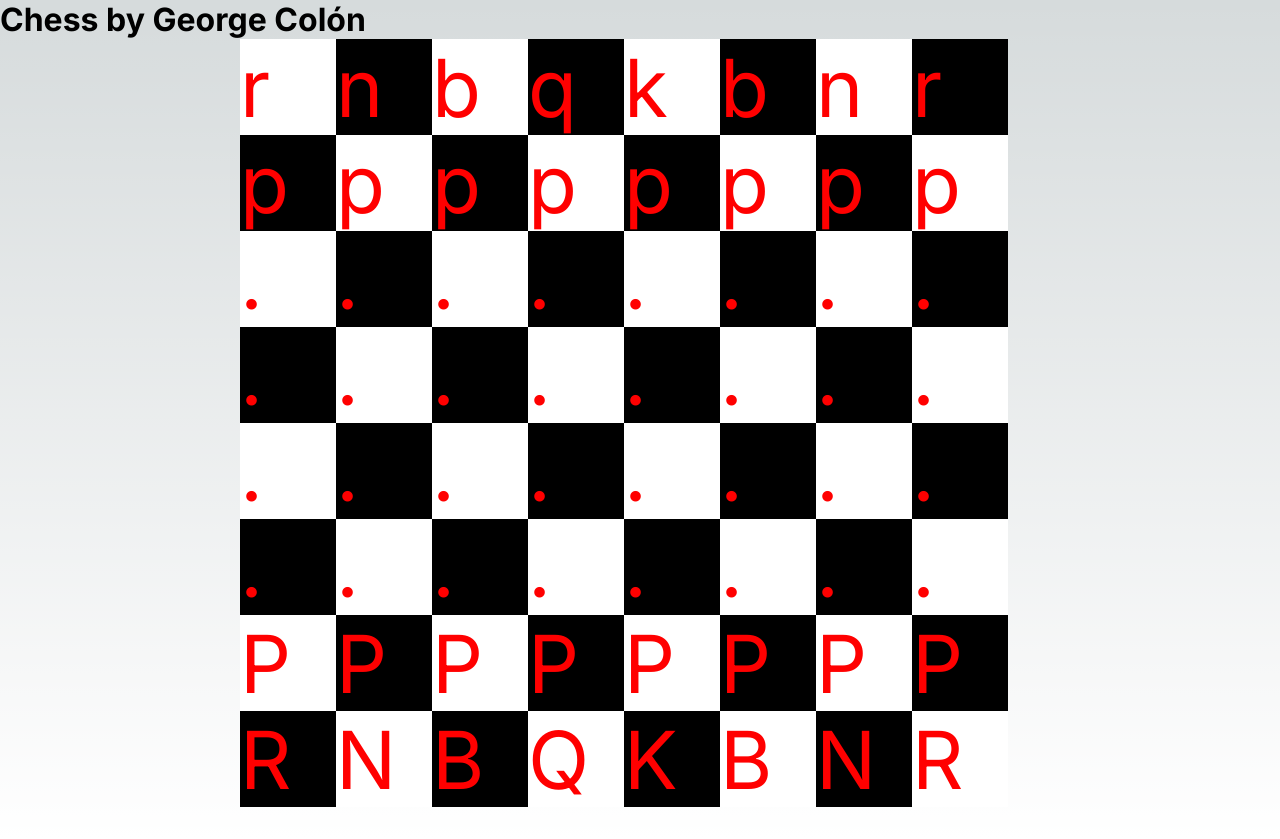
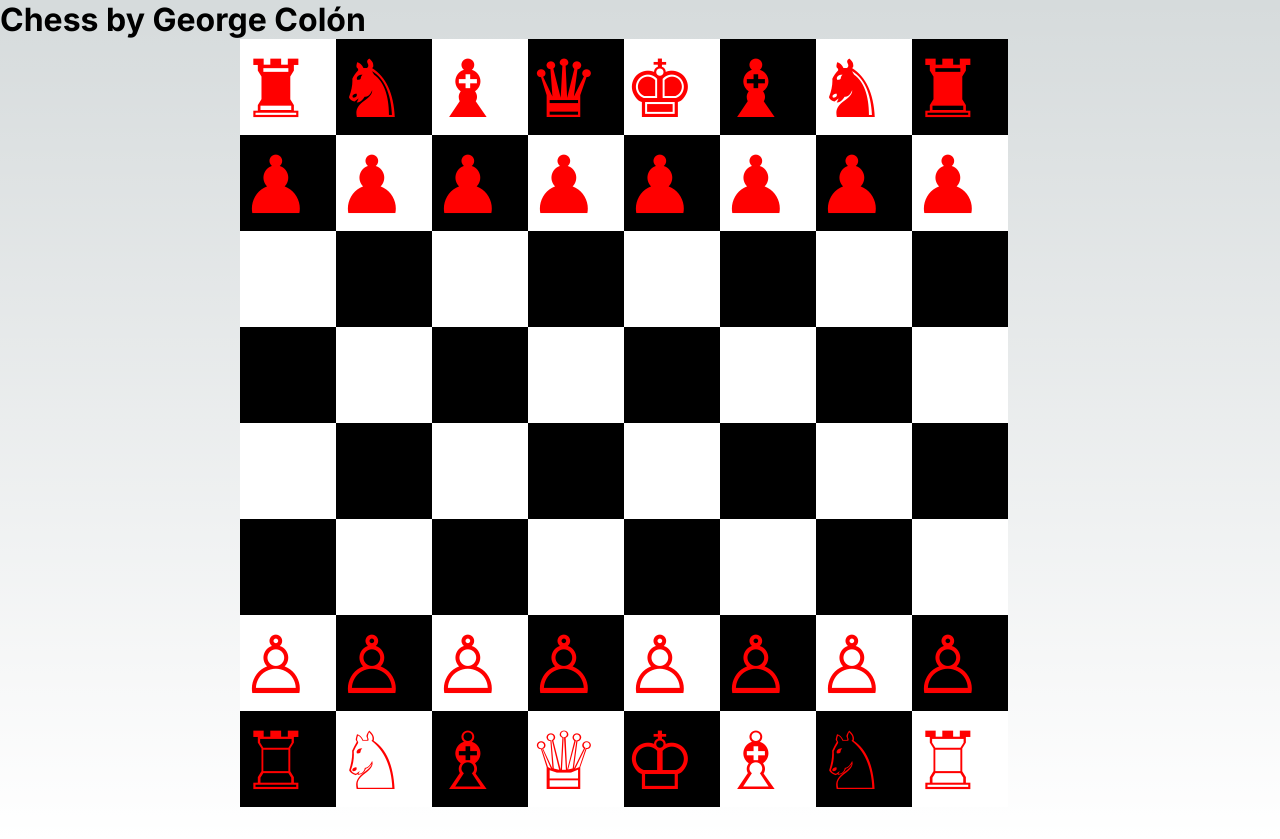
Before and after one commit to geocolon/game-of-chess, a Next.js app: page / in a window 1280 px wide. Built offline with nearby package versions, Linux system fonts and the light colour scheme.

Commit message:
board.tsx updated

```diff
--- a/src/app/components/board.module.scss
+++ b/src/app/components/board.module.scss
@@ -17,4 +17,22 @@
    .w {
       background-color: white;
    }
+
 }
+
+// .highlighted
+   .pointer {
+      cursor: pointer;
+   }
+   .highlighted {
+      position: inherit;
+      &::before {
+         content: '';
+         position: relative;
+         top: 0;
+         right: 0;
+         bottom: 0;
+         left: 0;
+         background-image: radial-gradient(red, transparent, transparent);
+      }
+   }
--- a/src/app/components/board.tsx
+++ b/src/app/components/board.tsx
@@ -1,7 +1,7 @@
 "use client";
-import {Chess} from 'chess.js';
+import {Chess, Move} from 'chess.js';
 import {useEffect, useState} from 'react';
-import {p0, pw, pb} from '../utils/chess-utils';
+import {p0, pw, pb, chess, getBoard} from '../utils/chess-utils';
 import styles from './board.module.scss';
 
 const Board = () => {
@@ -12,30 +12,51 @@ const Board = () => {
             new Array(8)
             .fill('')
         ));
-
+    const [highlighted, setHighlighted] = useState<string[]>([]);
     useEffect(() => {
-        const chess = new Chess();
-        const b = chess
-            .ascii()
-            .split('\n')
-            .slice(1, 9)
-            .map((rank) => rank.slice(5, 27).split('  '));
-        setPieces(b);
+        setPieces(getBoard());
     }, []);
 
   return (
     <div className={styles.board}>
         {new Array(8).fill(0).map((_, i) => (
             <div className={styles.row} key={i}>
-                {new Array(8).fill(0).map((_, j) => (
-                    <div
-                        className={[
-                            styles.col,
-                            (i + j) % 2 === 0 ? styles.w : styles.b
-                            ].join(' ')}
-                            key={`${i}, ${j}`}
-                    >{pieces[i][j]}</div>
-                ))}
+                {new Array(8).fill(0).map((_, j) => {
+                        // Which piece is at this square?
+                        let p = pieces[i][j];
+                        let c = '';
+                        if ( p == ".") {
+                            p = "";
+                        } else if (p.match(/[A-Z]/)) {
+                            p = pw[p0.indexOf(p.toLowerCase())];
+                            c = 'w';
+                        } else {
+                            p = pb[p0.indexOf(p)];
+                            c = 'b';
+                        }
+
+                        const square = `${'abcdefgh'.charAt(j)}${8 - i}`;
+
+                        return (
+                        <div
+                            className={[
+                                styles.col,
+                                (i + j) % 2 === 0 ? styles.w : styles.b,
+                                    p && chess.turn() == c && styles.pointer,
+                                    highlighted.includes(square) && styles.highlighted,
+                                ].join(' ')}
+                                key={`${i}, ${j}`}
+                                onClick={
+                                   () => {
+                                    // @ts-ignore
+                                    const mvs = chess.moves({square, verbose: true}) as Move[];
+                                    setHighlighted(mvs.map(({to}) => to));
+                                    console.log(mvs);
+
+                                }}
+                        >{p}</div>)
+                    }
+                )}
             </div>
             ))}
     </div>
--- a/src/app/globals.css
+++ b/src/app/globals.css
@@ -75,6 +75,7 @@
 
 * {
   box-sizing: border-box;
+  cursor: default;
   padding: 0;
   margin: 0;
 }
--- a/src/app/utils/chess-utils.ts
+++ b/src/app/utils/chess-utils.ts
@@ -1,3 +1,13 @@
+import { Chess } from "chess.js";
+
 export const p0 = "rnbqkp";
 export const pb = "♜♞♝♛♚♟"
 export const pw = "♖♘♗♕♔♙"
+export const chess = new Chess();
+
+export const getBoard = () =>
+    chess
+    .ascii()
+    .split('\n')
+    .slice(1, 9)
+    .map((rank) => rank.slice(5, 27).split('  '));
```
